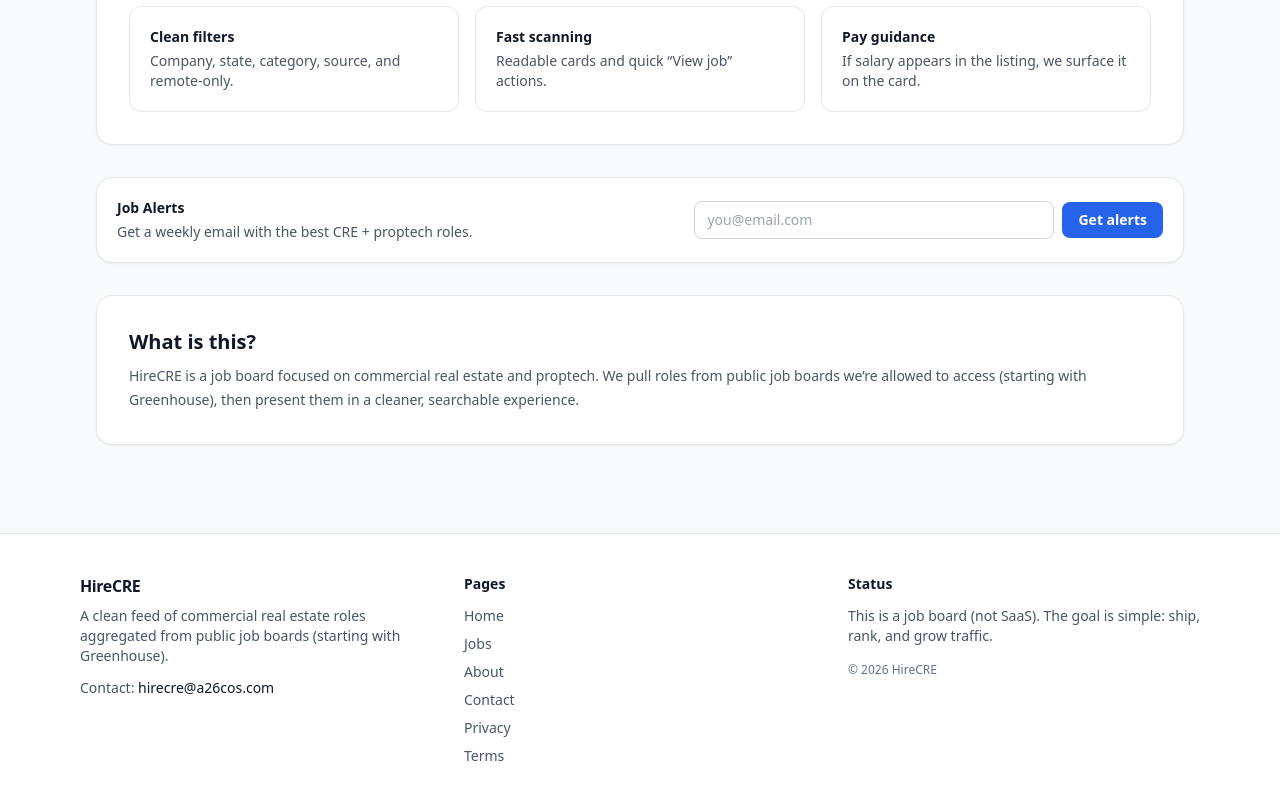
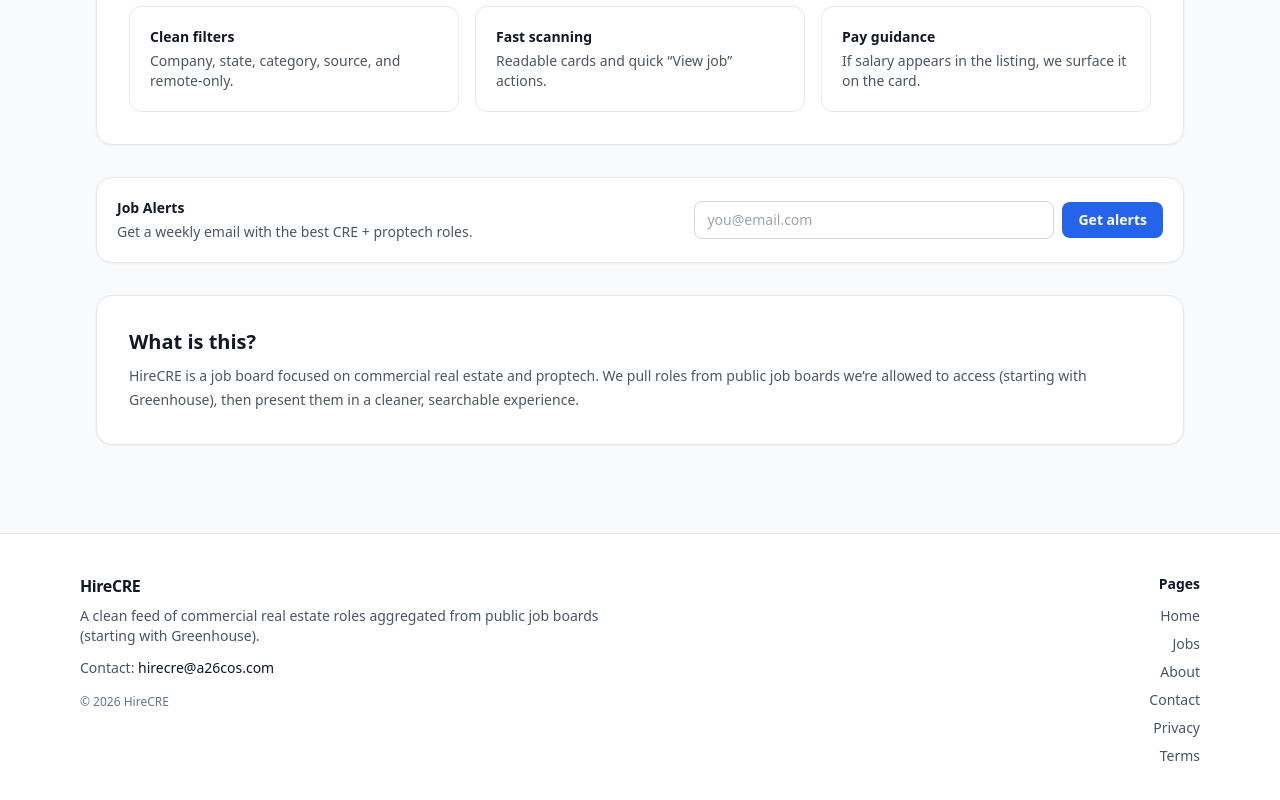
Before and after one commit to gdsatherlie/hirecre, a Next.js app: page / in a window 1280 px wide. Shown: the part 390-1190 px from the top of the page. Built offline with nearby package versions, Linux system fonts and the light colour scheme; no server answers.

Commit message:
Update site-footer.tsx

```diff
--- a/components/site-footer.tsx
+++ b/components/site-footer.tsx
@@ -3,7 +3,9 @@ import Link from "next/link";
 export default function SiteFooter() {
   return (
     <footer className="border-t border-slate-200 bg-white">
-      <div className="mx-auto grid max-w-6xl gap-8 px-4 py-10 sm:grid-cols-3">
+      {/* 2 columns on desktop (left + right). Pages aligned right on md+ */}
+      <div className="mx-auto grid max-w-6xl gap-8 px-4 py-10 sm:grid-cols-2">
+        {/* Left column */}
         <div>
           <div className="text-base font-extrabold tracking-tight">HireCRE</div>
           <p className="mt-2 text-sm text-slate-600">
@@ -12,30 +14,73 @@ export default function SiteFooter() {
           </p>
           <p className="mt-3 text-sm text-slate-600">
             Contact:{" "}
-            <a className="font-medium text-slate-900 hover:underline" href="mailto:hirecre@a26cos.com">
+            <a
+              className="font-medium text-slate-900 hover:underline"
+              href="mailto:hirecre@a26cos.com"
+            >
               hirecre@a26cos.com
             </a>
           </p>
+
+          {/* Copyright moved here */}
+          <p className="mt-4 text-xs text-slate-500">
+            © {new Date().getFullYear()} HireCRE
+          </p>
         </div>
 
-        <div>
+        {/* Right column */}
+        <div className="sm:text-right">
           <div className="text-sm font-semibold text-slate-900">Pages</div>
-          <ul className="mt-3 space-y-2 text-sm">
-            <li><Link className="text-slate-600 hover:text-slate-900 hover:underline" href="/">Home</Link></li>
-            <li><Link className="text-slate-600 hover:text-slate-900 hover:underline" href="/board">Jobs</Link></li>
-            <li><Link className="text-slate-600 hover:text-slate-900 hover:underline" href="/about">About</Link></li>
-            <li><Link className="text-slate-600 hover:text-slate-900 hover:underline" href="/contact">Contact</Link></li>
-            <li><Link className="text-slate-600 hover:text-slate-900 hover:underline" href="/privacy">Privacy</Link></li>
-            <li><Link className="text-slate-600 hover:text-slate-900 hover:underline" href="/terms">Terms</Link></li>
+          <ul className="mt-3 space-y-2 text-sm sm:ml-auto sm:inline-block sm:text-right">
+            <li>
+              <Link
+                className="text-slate-600 hover:text-slate-900 hover:underline"
+                href="/"
+              >
+                Home
+              </Link>
+            </li>
+            <li>
+              <Link
+                className="text-slate-600 hover:text-slate-900 hover:underline"
+                href="/board"
+              >
+                Jobs
+              </Link>
+            </li>
+            <li>
+              <Link
+                className="text-slate-600 hover:text-slate-900 hover:underline"
+                href="/about"
+              >
+                About
+              </Link>
+            </li>
+            <li>
+              <Link
+                className="text-slate-600 hover:text-slate-900 hover:underline"
+                href="/contact"
+              >
+                Contact
+              </Link>
+            </li>
+            <li>
+              <Link
+                className="text-slate-600 hover:text-slate-900 hover:underline"
+                href="/privacy"
+              >
+                Privacy
+              </Link>
+            </li>
+            <li>
+              <Link
+                className="text-slate-600 hover:text-slate-900 hover:underline"
+                href="/terms"
+              >
+                Terms
+              </Link>
+            </li>
           </ul>
-        </div>
-
-        <div className="text-sm text-slate-600">
-          <div className="text-sm font-semibold text-slate-900">Status</div>
-          <p className="mt-3">
-            This is a job board (not SaaS). The goal is simple: ship, rank, and grow traffic.
-          </p>
-          <p className="mt-4 text-xs text-slate-500">© {new Date().getFullYear()} HireCRE</p>
         </div>
       </div>
     </footer>
```
